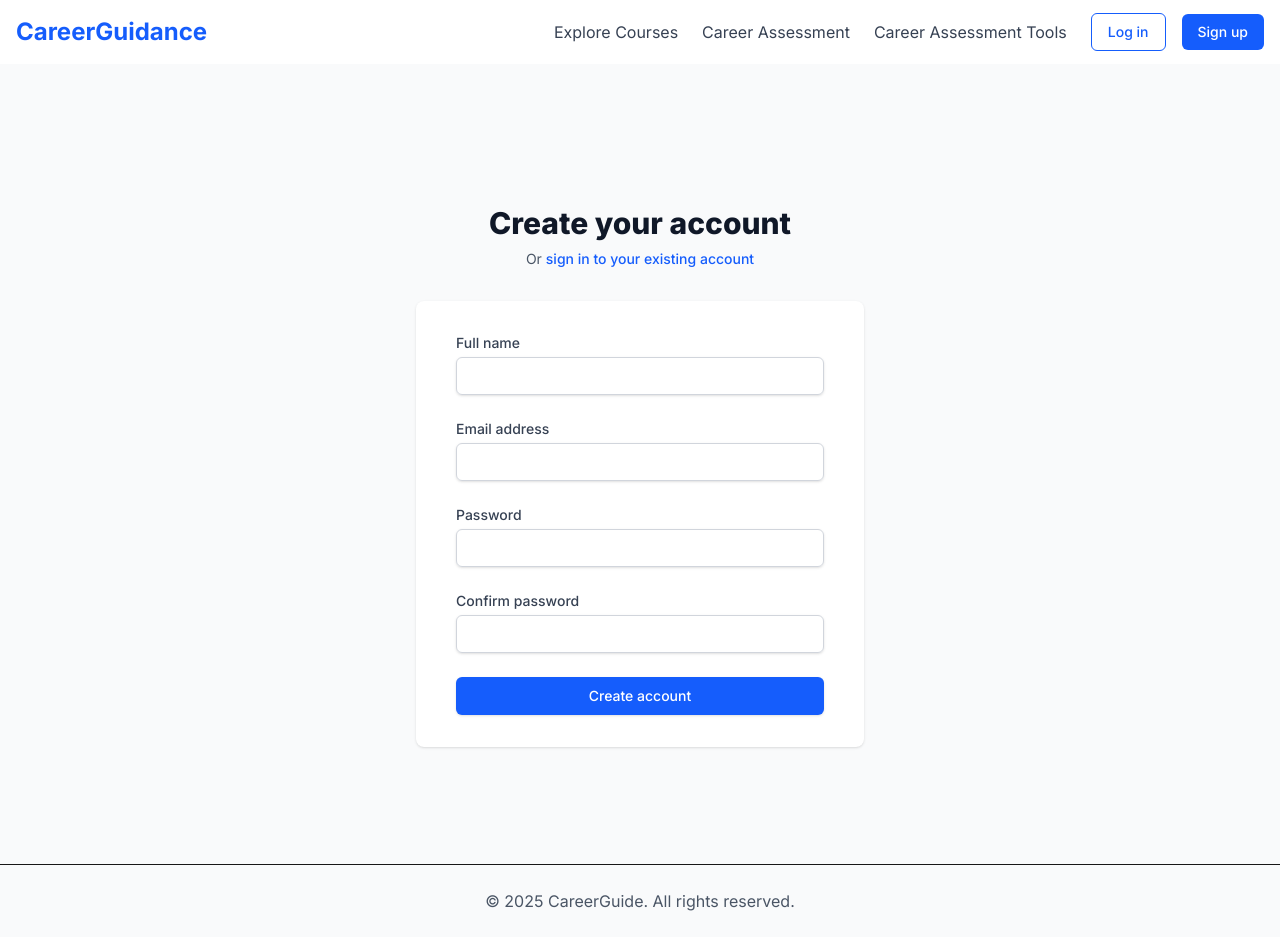
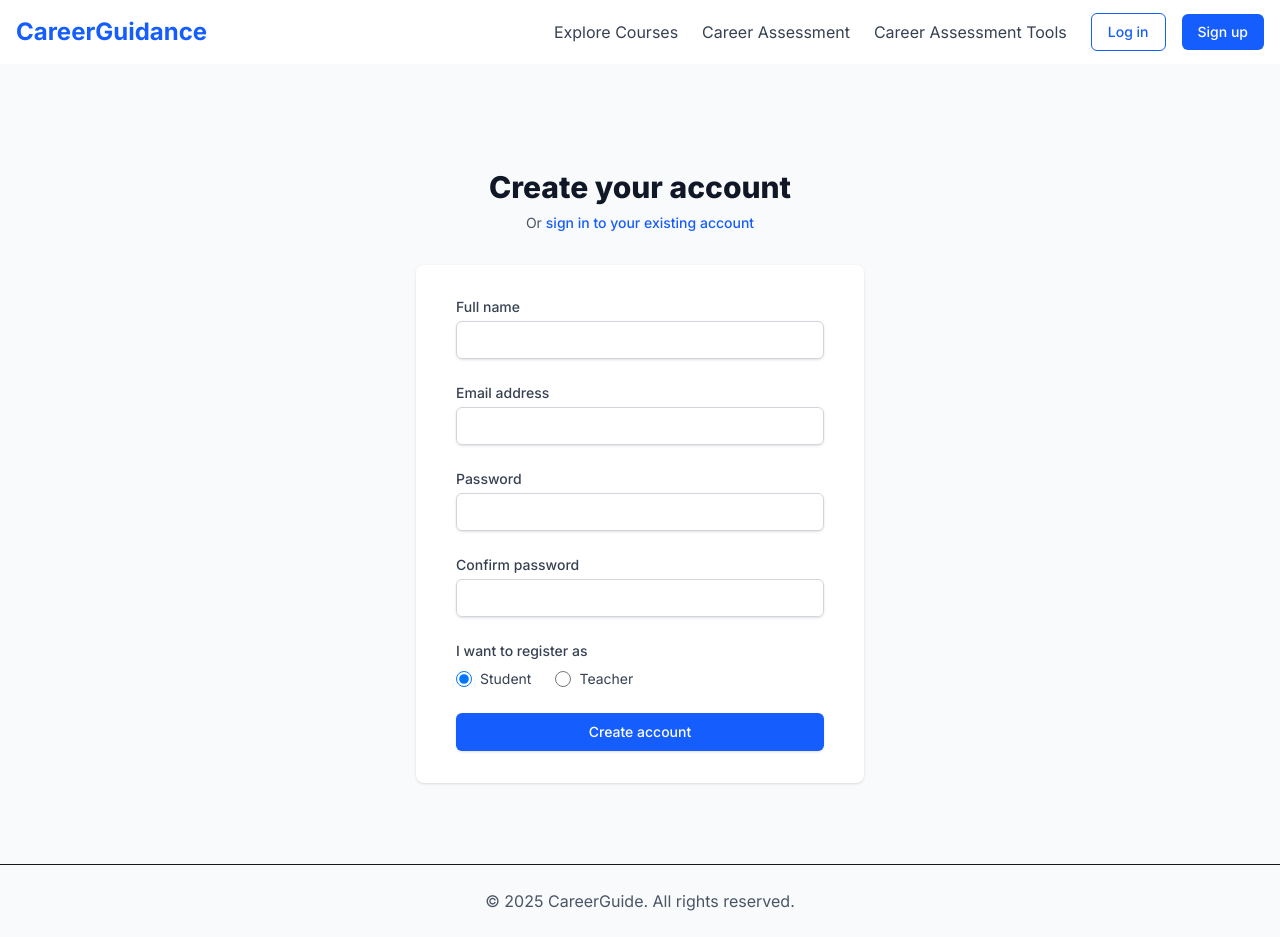
Before and after one commit to ShreyMehta09/career-guidance, a Next.js app: page /register in a window 1280 px wide. Built offline with nearby package versions, Linux system fonts and the light colour scheme.

Commit message:
updated teacher and student roles

```diff
--- a/src/app/api/auth/login/route.ts
+++ b/src/app/api/auth/login/route.ts
@@ -34,7 +34,8 @@ export async function POST(request: Request) {
     const userWithoutPassword = {
       id: user._id,
       name: user.name,
-      email: user.email
+      email: user.email,
+      role: user.role
     };
 
     return NextResponse.json({
--- a/src/app/api/auth/register/route.ts
+++ b/src/app/api/auth/register/route.ts
@@ -4,7 +4,7 @@ import User from '@/models/User';
 
 export async function POST(request: Request) {
   try {
-    const { name, email, password } = await request.json();
+    const { name, email, password, role } = await request.json();
 
     // Connect to MongoDB
     try {
@@ -26,7 +26,8 @@ export async function POST(request: Request) {
     const newUser = new User({
       name,
       email,
-      password
+      password,
+      role: role || 'student' // Default to student if no role provided
     });
 
     await newUser.save();
@@ -35,7 +36,8 @@ export async function POST(request: Request) {
     const userWithoutPassword = {
       id: newUser._id,
       name: newUser.name,
-      email: newUser.email
+      email: newUser.email,
+      role: newUser.role
     };
 
     return NextResponse.json({
--- a/src/app/api/openai/route.ts
+++ b/src/app/api/openai/route.ts
@@ -27,7 +27,7 @@ export async function POST(request: Request) {
     // Set different system prompts based on the type of request
     switch (type) {
       case 'career-assessment':
-        systemPrompt = `You are an expert career counselor with deep knowledge of various professions,
+        systemPrompt = `You are an expert teacher and education advisor with deep knowledge of various professions,
         required skills, and job market trends. Based on the user's interests, skills, and preferences,
         suggest 3-5 suitable career paths with brief explanations of why they might be a good fit.`;
         break;
--- a/src/app/dashboard/page.tsx
+++ b/src/app/dashboard/page.tsx
@@ -4,11 +4,13 @@ import { useRouter } from 'next/navigation';
 import { useAuthContext } from '@/contexts/AuthContext';
 import ProtectedRoute from '@/components/ProtectedRoute';
 import StudentDashboard from '@/components/StudentDashboard';
-import CounselorDashboard from '@/components/CounselorDashboard';
+import TeacherDashboard from '@/components/TeacherDashboard';
 
 export default function Dashboard() {
   const { user, logout } = useAuthContext();
   const router = useRouter();
+
+  console.log('Dashboard user data:', user); // Debug log to verify role
 
   const handleLogout = () => {
     logout();
@@ -21,7 +23,7 @@ export default function Dashboard() {
         {/* Header */}
         <header className="bg-white shadow">
           <div className="max-w-7xl mx-auto px-4 sm:px-6 lg:px-8 py-4 flex justify-between items-center">
-            <h1 className="text-2xl font-bold text-gray-900">Dashboard</h1>
+            <h1 className="text-2xl font-bold text-gray-900">{user?.role === 'teacher' ? 'Teacher' : 'Student'} Dashboard</h1>
             <div className="flex items-center">
               <span className="text-gray-700 mr-4">Welcome, {user?.name}</span>
               <button
@@ -35,7 +37,8 @@ export default function Dashboard() {
         </header>
 
         <main className="max-w-7xl mx-auto px-4 sm:px-6 lg:px-8 py-8">
-        {user && <StudentDashboard userName={user.name} />}
+          {user && user.role === 'teacher' && <TeacherDashboard userName={user.name} />}
+          {user && user.role === 'student' && <StudentDashboard userName={user.name} />}
         </main>
       </div>
     </ProtectedRoute>
--- a/src/app/register/page.tsx
+++ b/src/app/register/page.tsx
@@ -10,6 +10,7 @@ export default function Register() {
   const [email, setEmail] = useState('');
   const [password, setPassword] = useState('');
   const [confirmPassword, setConfirmPassword] = useState('');
+  const [role, setRole] = useState('student');
   const [error, setError] = useState<string | null>(null);
   const [isLoading, setIsLoading] = useState(false);
 
@@ -34,7 +35,7 @@ export default function Register() {
     setIsLoading(true);
 
     try {
-      await register(name, email, password);
+      await register(name, email, password, role);
       router.push('/dashboard'); // Redirect to dashboard after registration
     } catch (error) {
       setError((error as Error).message);
@@ -139,6 +140,42 @@ export default function Register() {
             </div>
 
             <div>
+              <label className="block text-sm font-medium text-gray-700 mb-2">
+                I want to register as
+              </label>
+              <div className="flex space-x-6">
+                <div className="flex items-center">
+                  <input
+                    id="student-role"
+                    name="role"
+                    type="radio"
+                    value="student"
+                    checked={role === 'student'}
+                    onChange={(e) => setRole(e.target.value)}
+                    className="h-4 w-4 text-blue-600 focus:ring-blue-500 border-gray-300"
+                  />
+                  <label htmlFor="student-role" className="ml-2 block text-sm text-gray-700">
+                    Student
+                  </label>
+                </div>
+                <div className="flex items-center">
+                  <input
+                    id="teacher-role"
+                    name="role"
+                    type="radio"
+                    value="teacher"
+                    checked={role === 'teacher'}
+                    onChange={(e) => setRole(e.target.value)}
+                    className="h-4 w-4 text-blue-600 focus:ring-blue-500 border-gray-300"
+                  />
+                  <label htmlFor="teacher-role" className="ml-2 block text-sm text-gray-700">
+                    Teacher
+                  </label>
+                </div>
+              </div>
+            </div>
+
+            <div>
               <button
                 type="submit"
                 disabled={isLoading}
--- a/src/components/CounselorDashboard.tsx
+++ b/src/components/TeacherDashboard.tsx
@@ -18,11 +18,11 @@ interface Appointment {
   topic: string;
 }
 
-interface CounselorDashboardProps {
+interface TeacherDashboardProps {
   userName: string;
 }
 
-export default function CounselorDashboard({ userName }: CounselorDashboardProps) {
+export default function TeacherDashboard({ userName }: TeacherDashboardProps) {
   const [students, setStudents] = useState<Student[]>([]);
   const [appointments, setAppointments] = useState<Appointment[]>([]);
 
@@ -159,7 +159,7 @@ export default function CounselorDashboard({ userName }: CounselorDashboardProps
               Schedule Appointment
             </Link>
             <Link href="/resources" className="block p-3 bg-indigo-50 text-indigo-700 rounded-md hover:bg-indigo-100">
-              Career Resources
+              Class Resources
             </Link>
             <Link href="/reports" className="block p-3 bg-purple-50 text-purple-700 rounded-md hover:bg-purple-100">
               Generate Reports
--- a/src/contexts/AuthContext.tsx
+++ b/src/contexts/AuthContext.tsx
@@ -8,7 +8,7 @@ type AuthContextType = {
   loading: boolean;
   login: (email: string, password: string) => Promise<User>;
   logout: () => void;
-  register: (name: string, email: string, password: string) => Promise<User>;
+  register: (name: string, email: string, password: string, role?: string) => Promise<User>;
 };
 
 const AuthContext = createContext<AuthContextType | undefined>(undefined);
--- a/src/models/User.ts
+++ b/src/models/User.ts
@@ -5,6 +5,7 @@ export interface IUser extends Document {
   name: string;
   email: string;
   password: string;
+  role: string;
   comparePassword: (candidatePassword: string) => Promise<boolean>;
 }
 
@@ -24,6 +25,12 @@ const UserSchema: Schema = new Schema({
     type: String,
     required: true,
     minlength: 6
+  },
+  role: {
+    type: String,
+    enum: ['teacher', 'student'],
+    default: 'student',
+    required: true
   }
 }, { timestamps: true });
 
--- a/src/utils/auth.ts
+++ b/src/utils/auth.ts
@@ -5,7 +5,7 @@ export interface User {
   id: string;
   name: string;
   email: string;
-  role: 'student' | 'counselor';
+  role: 'student' | 'teacher';
 }
 
 // Auth state management
@@ -54,14 +54,14 @@ export function useAuth() {
     setUser(null);
   };
 
-  const register = async (name: string, email: string, password: string): Promise<User> => {
+  const register = async (name: string, email: string, password: string, role: string = 'student'): Promise<User> => {
     try {
       const response = await fetch('/api/auth/register', {
         method: 'POST',
         headers: {
           'Content-Type': 'application/json',
         },
-        body: JSON.stringify({ name, email, password }),
+        body: JSON.stringify({ name, email, password, role }),
       });
 
       const data = await response.json();
```
